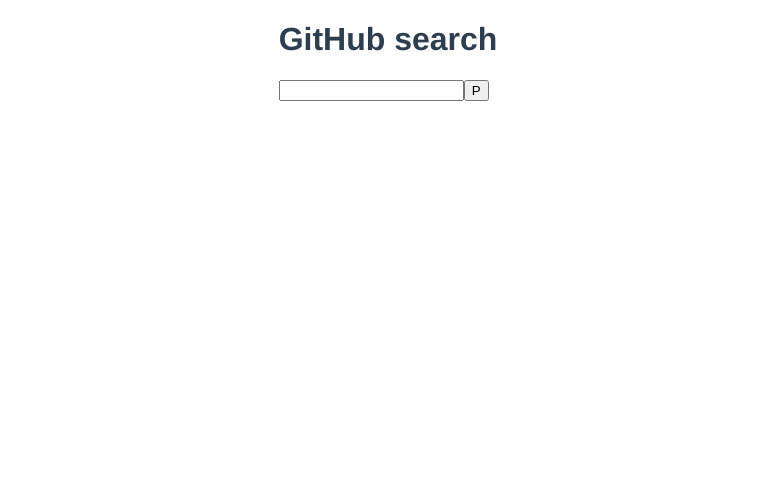
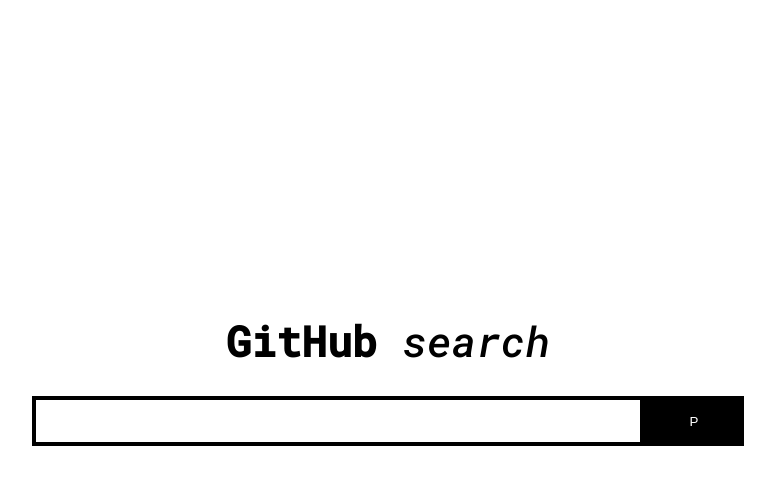
Before and after one commit to Danielvidal01/GitHub-Search-Vue, a Vue app: page /#/ in a window 1280 px wide. Shown: the top 484 px of the page, without its empty margins (252-1027 px from the left). Built offline with nearby package versions, Linux system fonts and the light colour scheme.

Commit message:
refactoring and components styles

```diff
--- a/src/App.vue
+++ b/src/App.vue
@@ -12,14 +12,16 @@
 </script>
 
 <style>
+@import url(https://fonts.googleapis.com/css2?family=Roboto+Mono:ital,wght@0,300;0,400;0,500;1,300;1,500;1,700&display=swap);
 body{
   margin: 0;
 }
 #app {
-  font-family: Avenir, Helvetica, Arial, sans-serif;
+
+  font-family: 'Roboto mono';
+  font-weight: 400;
   -webkit-font-smoothing: antialiased;
   -moz-osx-font-smoothing: grayscale;
-  color: #2c3e50;
   display: flex;
   justify-content: center;
   align-items: center;
--- a/src/Views/Home.vue
+++ b/src/Views/Home.vue
@@ -1,19 +1,17 @@
 <template>
   <div class="Home">
-      <div class="fetch">
-          <h1><strong>GitHub</strong> search</h1>
-    <input type="text" v-model="userName" >
 
-    <button type="submit" @click="shareData()">P</button>
-      </div>
+      <SearchBox @changeName="ClickChange"/>
 
   </div>
 </template>
 
 <script>
-
+import SearchBox from '../components/SearchBox'
 export default {
-
+    components:{
+SearchBox
+    },
     data(){
         return{
             userName:'',
@@ -25,13 +23,24 @@
                 return
             }
             this.$router.push({name:'detail',params:{data:this.userName}})
+        },
+        ClickChange(Name){
+            this.userName=Name
+            this.shareData()
         }
     }
 
 }
 </script>
 
-<style>
-
-
+<style scoped>
+.Search{
+    margin-top: 40%;
+    flex-direction: column;
+    justify-content: center;
+    align-items: center;
+}
+form input{
+    text-align: center;
+}
 </style>
--- a/src/components/Card/index.vue
+++ b/src/components/Card/index.vue
@@ -1,8 +1,8 @@
 <template>
     <div class="Card" >
               <a :href="link" target="_blank">
-                  <h3>{{name}}</h3>
-                <h4>{{description}}</h4>
+                  <h2>{{name}}</h2>
+                <p>{{description}}</p>
                 <h5>{{stars}}</h5>
               </a>
     </div>
@@ -41,5 +41,6 @@
 }
 .card p{
     justify-self: flex-start;
+    color: 757575, 100%;
 }
 </style>
--- a/src/components/SearchBox/index.vue
+++ b/src/components/SearchBox/index.vue
@@ -1,11 +1,11 @@
 <template>
    <div class="Search">
-          <h4><strong>GitHub</strong> search</h4>
-    <div class="box">
-        <input type="text" v-model="Name" >
-    <button type="submit" v-on:click="$emit('changeName',Name)">P</button>
+          <router-link to="/"><h1><strong>GitHub</strong> <i> search</i></h1></router-link>
+        <form v-on:submit="$emit('changeName',Name)" >
+            <input type="text" v-model="Name" >
+        <button type="submit" >P</button>
+        </form>
     </div>
-      </div>
 </template>
 
 <script>
@@ -25,24 +25,32 @@
     justify-content: space-between;
     align-items: center;
 }
-.box{
+.Search h1{
+    font-size: 42px;
+    font-weight: 400;
+
+}
+form{
     display: flex;
     height: 50px;
 
 }
-.box input{
+form input{
     display: flex;
     width: 600px;
     margin: 0px;
     border: 4px solid black;
+    font-size: 26px;
+
 
 }
-.box button{
+form button{
     margin: 0px;
     width: 100px;
     border: 4px solid black;
     background-color: black;
     color: white;
+    cursor: pointer;
 }
 
 </style>
```
